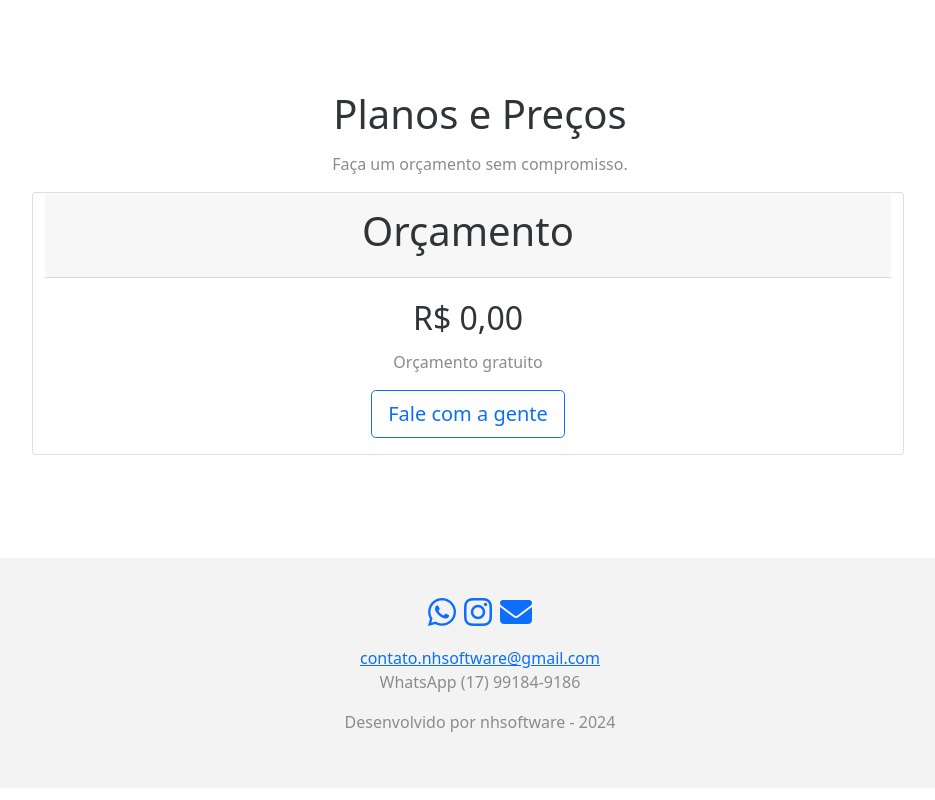
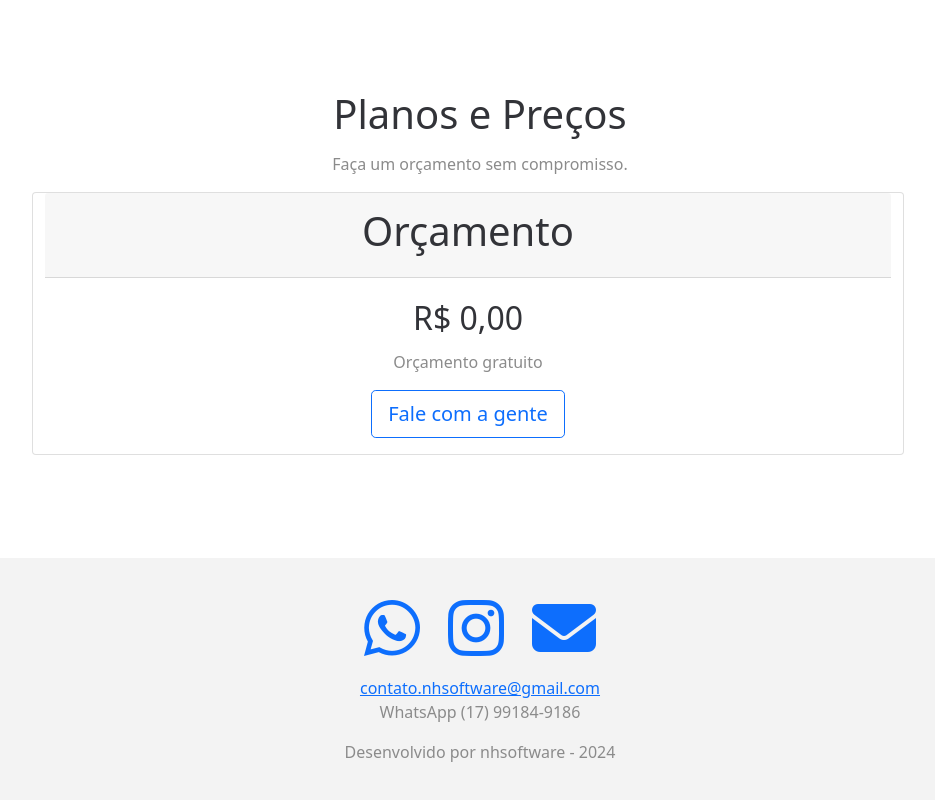
Before and after one commit to zanimr/site, a React (Create React App) app: page / in a window 1280 px wide. Shown: the part 1890-2690 px from the top of the page, without its empty margins (160-1095 px from the left). Built offline with nearby package versions, Linux system fonts and the light colour scheme.

Commit message:
Alterar ícones do footer

```diff
--- a/public/styles.css
+++ b/public/styles.css
@@ -87,3 +87,7 @@ p{
     text-align: center;
     background-color: #f3f3f3;
 }
+
+.list-inline-item {
+    margin: 0 20px; /* Ajuste o valor conforme necessário */
+}
--- a/src/site/Components/footer.jsx
+++ b/src/site/Components/footer.jsx
@@ -6,9 +6,9 @@ function Footer(){
     return <section id="footer">
       <div>
             <ul className="list-unstyled list-inline social text-center">
-                <li className="list-inline-item"><a href="https://wa.me/17991849186?text=Olá, quero saber mais"><i className="fa fa-whatsapp fa-2x"></i></a></li>
-                <li className="list-inline-item"><a href="https://www.instagram.com/nhsoftware/"><i className="fa fa-instagram fa-2x"></i></a></li>
-                <li className="list-inline-item"><a href="mailto:contato.nhsoftware@gmail.com" target="_blank"><i className="fa fa-envelope fa-2x"></i></a></li>
+                <li className="list-inline-item"><a href="https://wa.me/17991849186?text=Olá, quero saber mais"><i className="fa fa-whatsapp fa-4x"></i></a></li>
+                <li className="list-inline-item"><a href="https://www.instagram.com/nhsoftware/"><i className="fa fa-instagram fa-4x"></i></a></li>
+                <li className="list-inline-item"><a href="mailto:contato.nhsoftware@gmail.com" target="_blank"><i className="fa fa-envelope fa-4x"></i></a></li>
             </ul>
 	    </div>
       <a href="mailto:contato.nhsoftware@gmail.com">contato.nhsoftware@gmail.com</a>
```
